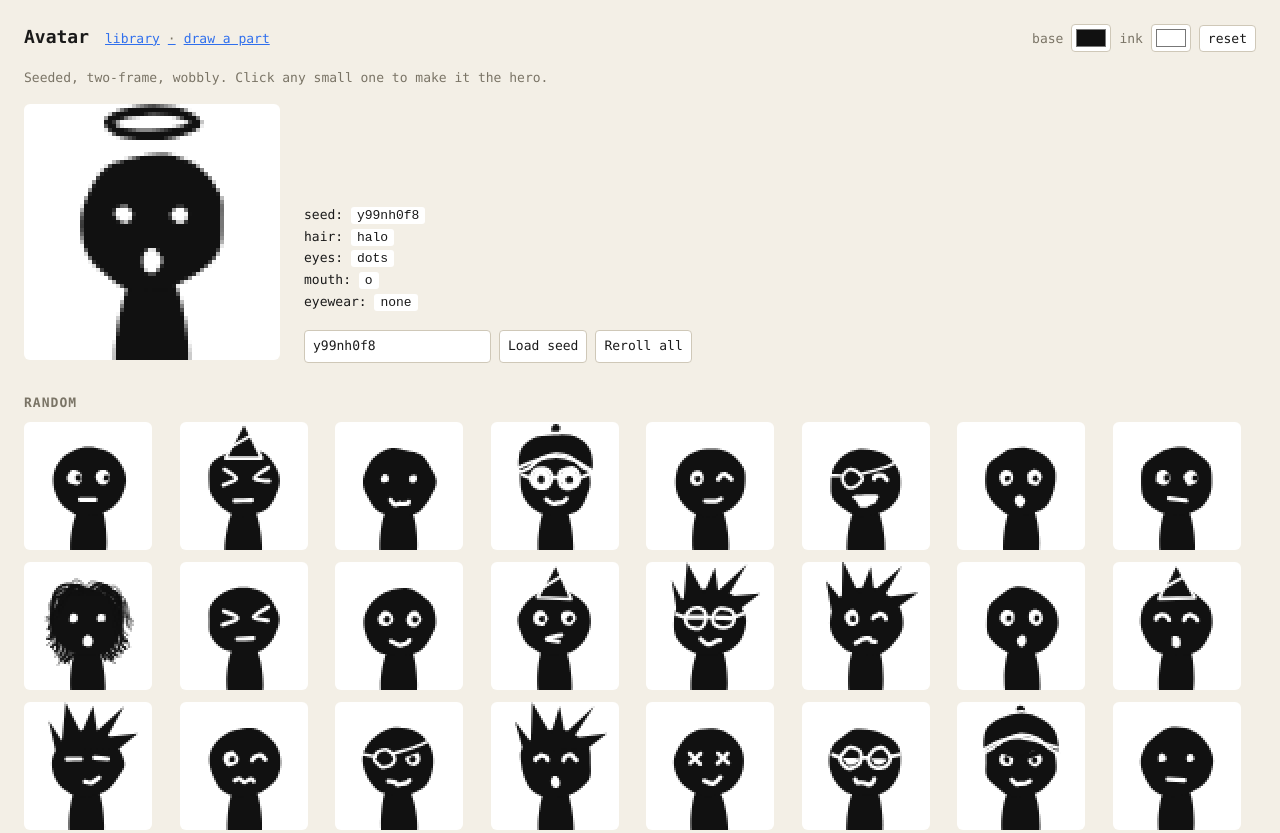
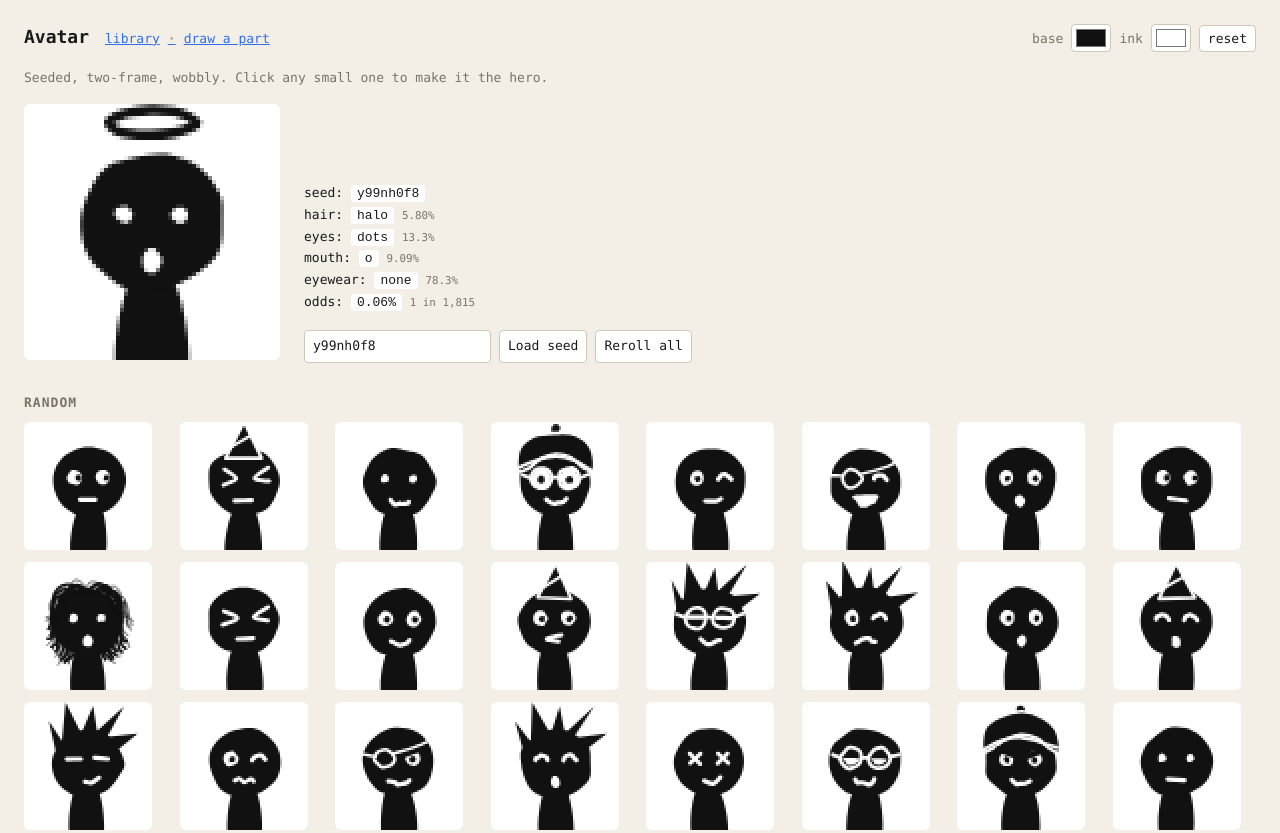
Before and after one commit to bermantanner/lil-guys, a website built with Vite: page demo/index.html in a window 1280 px wide. Shown: the top 833 px of the page. Built offline with nearby package versions, Linux system fonts and the light colour scheme.

Commit message:
added combination odds, optional info

```diff
--- a/demo/index.html
+++ b/demo/index.html
@@ -8,6 +8,7 @@
     <style>
       .hero { display: flex; gap: 24px; align-items: flex-end; }
       .meta { line-height: 1.6; }
+      .meta small { color: var(--muted); }
       .controls { display: flex; gap: 8px; margin: 16px 0 0; }
       #grid canvas { cursor: pointer; }
     </style>
--- a/demo/main.ts
+++ b/demo/main.ts
@@ -1,4 +1,4 @@
-import { generate, mount, type Avatar, type AvatarSpec } from '../src/index.js';
+import { generate, mount, odds, type Avatar, type AvatarSpec } from '../src/index.js';
 import { palettePicker } from './palette.js';
 
 const heroEl = document.querySelector<HTMLElement>('#hero')!;
@@ -13,10 +13,14 @@ const palette = palettePicker(document.querySelector('#palette')!, (palette) =>
 
 const hero = mount(heroEl, generate(), { size: 256, palette: palette() });
 
+const pct = (p: number): string => `${(p * 100).toFixed(p < 0.1 ? 2 : 1)}%`;
+
 function describe(spec: AvatarSpec): string {
-  return (['hair', 'eyes', 'mouth', 'eyewear'] as const)
-    .map((k) => `${k}: <code>${spec[k]}</code>`)
-    .join('<br>');
+  const o = odds(spec);
+  const rows = (['hair', 'eyes', 'mouth', 'eyewear'] as const).map(
+    (k) => `${k}: <code>${spec[k]}</code> <small>${pct(o.by[k])}</small>`,
+  );
+  return [...rows, `odds: <code>${pct(o.chance)}</code> <small>1 in ${o.oneIn.toLocaleString()}</small>`].join('<br>');
 }
 
 function setHero(spec: AvatarSpec): void {
--- a/src/generate.ts
+++ b/src/generate.ts
@@ -1,5 +1,5 @@
 import { parts } from './parts/index.js';
-import type { Category, Part } from './parts/types.js';
+import { weight, type Category, type Part } from './parts/types.js';
 import { randomSeed, rngFor, type Rng } from './rng.js';
 
 /** Which part was picked in each category. Plain JSON, fine to send over the wire. */
@@ -12,10 +12,10 @@ export interface AvatarSpec {
 }
 
 function pick(rng: Rng, list: readonly Part[]): Part {
-  const total = list.reduce((sum, p) => sum + (p.weight ?? 1), 0);
+  const total = list.reduce((sum, p) => sum + weight(p), 0);
   let r = rng() * total;
   for (const p of list) {
-    r -= p.weight ?? 1;
+    r -= weight(p);
     if (r < 0) return p;
   }
   return list[list.length - 1]!;
--- a/src/index.ts
+++ b/src/index.ts
@@ -1,4 +1,5 @@
 export { generate, type AvatarSpec } from './generate.js';
+export { odds, type Odds } from './odds.js';
 export { mount, renderFrame, renderFrames, DEFAULTS, type Avatar, type RenderOptions } from './render.js';
 export { parts, findPart, registerParts, removePart } from './parts/index.js';
 export { partFromJSON, drawShape, type PartJSON, type ShapeJSON, type ColorRef } from './parts/json.js';
--- /dev/null
+++ b/src/odds.ts
@@ -0,0 +1,26 @@
+import type { AvatarSpec } from './generate.js';
+import { parts } from './parts/index.js';
+import { CATEGORIES, weight, type Category } from './parts/types.js';
+
+export interface Odds {
+  /** Probability of this exact combination, 0–1. */
+  chance: number;
+  /** The same thing as "1 in N". */
+  oneIn: number;
+  /** Chance of each picked part within its category. */
+  by: Record<Category, number>;
+}
+
+/** How likely `generate()` is to roll this exact spec with the current parts and weights. */
+export function odds(spec: AvatarSpec): Odds {
+  const by = {} as Record<Category, number>;
+  let chance = 1;
+  for (const c of CATEGORIES) {
+    const list = parts[c];
+    const total = list.reduce((sum, p) => sum + weight(p), 0);
+    const part = list.find((p) => p.id === spec[c]);
+    by[c] = part && total ? weight(part) / total : 0;
+    chance *= by[c];
+  }
+  return { chance, oneIn: chance ? Math.round(1 / chance) : Infinity, by };
+}
--- a/src/parts/types.ts
+++ b/src/parts/types.ts
@@ -9,6 +9,8 @@ export interface Part {
   draw?: (pen: Pen) => void;
 }
 
+export const weight = (p: Part): number => p.weight ?? 1;
+
 export type Category = 'hair' | 'eyes' | 'mouth' | 'eyewear';
 
 /** Also the draw order. */
```
Also changed, not shown: README.md.
